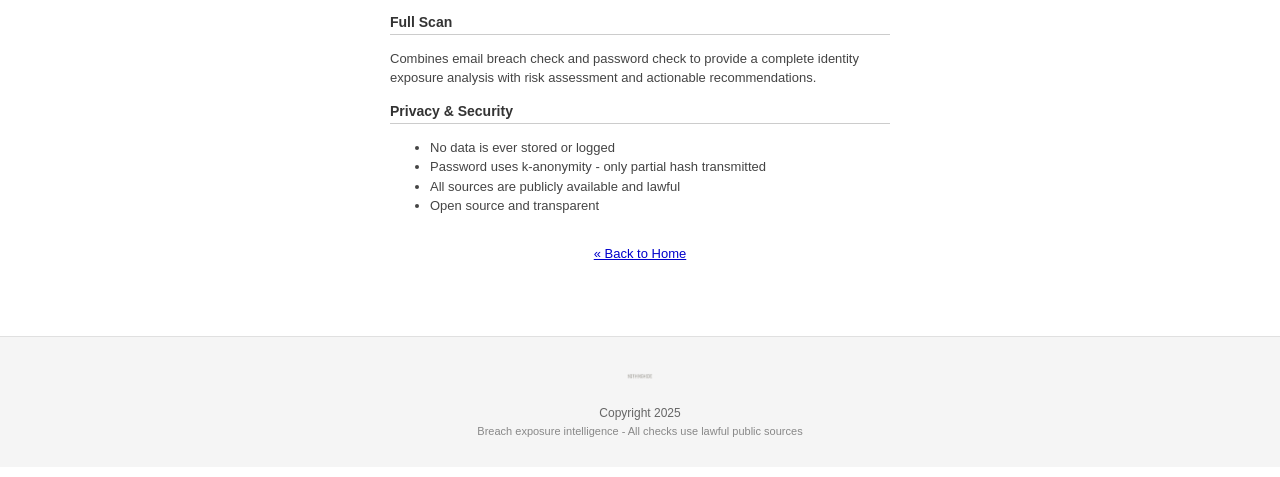
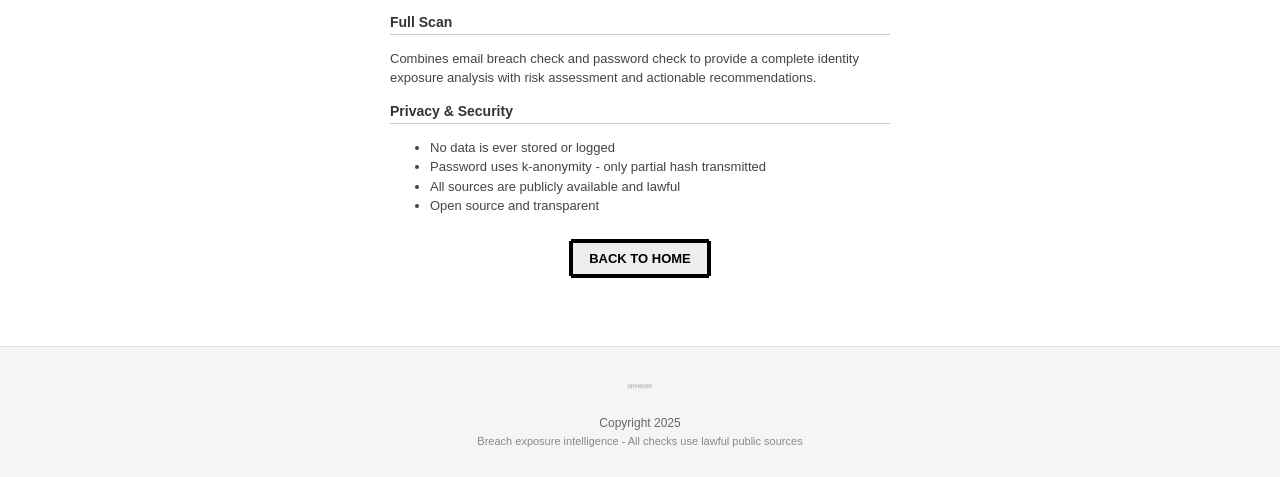
Before and after one commit to Dhuruvdev/nothinghide, a FastAPI app: page /help in a window 1280 px wide. Shown: the part 774-1251 px from the top of the page. Before the commit the page ends 1211 px from the top, so only its background shows below. Run offline with FastAPI, Linux system fonts and the light colour scheme.

Commit message:
Update navigation links to use a styled button design
Refactors CSS styles for button elements and updates HTML templates to utilize the new 'btn-pixel' class for navigation links, replacing 'back-link'.

Replit-Commit-Author: Agent
Replit-Commit-Session-Id: ce464521-f1c3-4730-a472-4cc898904812
Replit-Commit-Checkpoint-Type: intermediate_checkpoint
Replit-Commit-Event-Id: 88ea6a94-8ff9-44ca-a5a6-edb0e05bffff
Replit-Commit-Screenshot-Url: https://storage.googleapis.com/screenshot-production-us-central1/349f424c-b694-4a5a-a80c-e75dbc97bc3b/ce464521-f1c3-4730-a472-4cc898904812/35mq8wJ
Replit-Helium-Checkpoint-Created: true

```diff
--- a/nothinghide/web/static/style.css
+++ b/nothinghide/web/static/style.css
@@ -82,12 +82,34 @@ body {
     border: 1px solid #666666;
 }
 
-.btn-small {
+.btn-pixel {
     background-color: #eeeeee;
-    border: 1px solid #666666;
-    padding: 3px 8px;
-    font-size: 11px;
+    color: #000000;
+    font-family: Arial, sans-serif;
+    text-decoration: none;
+    display: inline-block;
+    padding: 8px 16px;
+    font-size: 13px;
+    font-weight: bold;
+    text-transform: uppercase;
+    position: relative;
+    border: 2px solid #000000;
+    box-shadow:
+        2px 0 #000000,
+        -2px 0 #000000,
+        0 2px #000000,
+        0 -2px #000000;
+    margin: 10px;
     cursor: pointer;
+}
+
+.btn-pixel:hover {
+    background-color: #dddddd;
+}
+
+.btn-pixel:active {
+    transform: translate(2px, 2px);
+    box-shadow: none;
 }
 
 .email-subscribe {
--- a/nothinghide/web/templates/email.html
+++ b/nothinghide/web/templates/email.html
@@ -211,7 +211,7 @@
         Your email is checked against 6+ public breach databases. No data is stored or logged.
     </div>
 
-    <a href="/" class="back-link">&laquo; Back to Home</a>
+    <a href="/" class="btn-pixel">Back to Home</a>
 </div>
 
 <script>
--- a/nothinghide/web/templates/email_result.html
+++ b/nothinghide/web/templates/email_result.html
@@ -86,8 +86,8 @@
     </div>
     {% endif %}
 
-    <a href="/email" class="back-link">&laquo; Check Another Email</a>
+    <a href="/email" class="btn-pixel">Check Another Email</a>
     <br>
-    <a href="/" class="back-link">&laquo; Back to Home</a>
+    <a href="/" class="btn-pixel">Back to Home</a>
 </div>
 {% endblock %}
--- a/nothinghide/web/templates/fullscan.html
+++ b/nothinghide/web/templates/fullscan.html
@@ -224,7 +224,7 @@
 
     <div id="results-section" class="results-section"></div>
 
-    <a href="/" class="back-link">&laquo; Back to Home</a>
+    <a href="/" class="btn-pixel">Back to Home</a>
 </div>
 
 <script>
--- a/nothinghide/web/templates/fullscan_result.html
+++ b/nothinghide/web/templates/fullscan_result.html
@@ -89,8 +89,8 @@
     </div>
     {% endif %}
 
-    <a href="/fullscan" class="back-link">&laquo; Run Another Scan</a>
+    <a href="/fullscan" class="btn-pixel">Run Another Scan</a>
     <br>
-    <a href="/" class="back-link">&laquo; Back to Home</a>
+    <a href="/" class="btn-pixel">Back to Home</a>
 </div>
 {% endblock %}
--- a/nothinghide/web/templates/help.html
+++ b/nothinghide/web/templates/help.html
@@ -67,6 +67,6 @@
         </ul>
     </div>
 
-    <a href="/" class="back-link">&laquo; Back to Home</a>
+    <a href="/" class="btn-pixel">Back to Home</a>
 </div>
 {% endblock %}
--- a/nothinghide/web/templates/password.html
+++ b/nothinghide/web/templates/password.html
@@ -193,7 +193,7 @@
 
     <div id="results-section" class="results-section"></div>
 
-    <a href="/" class="back-link">&laquo; Back to Home</a>
+    <a href="/" class="btn-pixel">Back to Home</a>
 </div>
 
 <script>
--- a/nothinghide/web/templates/password_result.html
+++ b/nothinghide/web/templates/password_result.html
@@ -102,8 +102,8 @@
     </div>
     {% endif %}
 
-    <a href="/password" class="back-link">&laquo; Check Another Password</a>
+    <a href="/password" class="btn-pixel">Check Another Password</a>
     <br>
-    <a href="/" class="back-link">&laquo; Back to Home</a>
+    <a href="/" class="btn-pixel">Back to Home</a>
 </div>
 {% endblock %}
--- a/nothinghide/web/templates/username.html
+++ b/nothinghide/web/templates/username.html
@@ -422,7 +422,7 @@
         <p>Social Media, Development, Professional, Financial, Gaming, Media, Security, E-commerce, and more.</p>
     </div>
 
-    <a href="/" class="back-link">&larr; Back to Home</a>
+    <a href="/" class="btn-pixel">Back to Home</a>
 </div>
 
 <script>
--- a/nothinghide/web/templates/username_result.html
+++ b/nothinghide/web/templates/username_result.html
@@ -186,9 +186,9 @@
     {% endif %}
 
     <div style="margin-top: 20px;">
-        <a href="/username" class="btn">Check Another Username</a>
+        <a href="/username" class="btn-pixel">Check Another Username</a>
     </div>
 
-    <a href="/" class="back-link">&larr; Back to Home</a>
+    <a href="/" class="btn-pixel">Back to Home</a>
 </div>
 {% endblock %}
```
